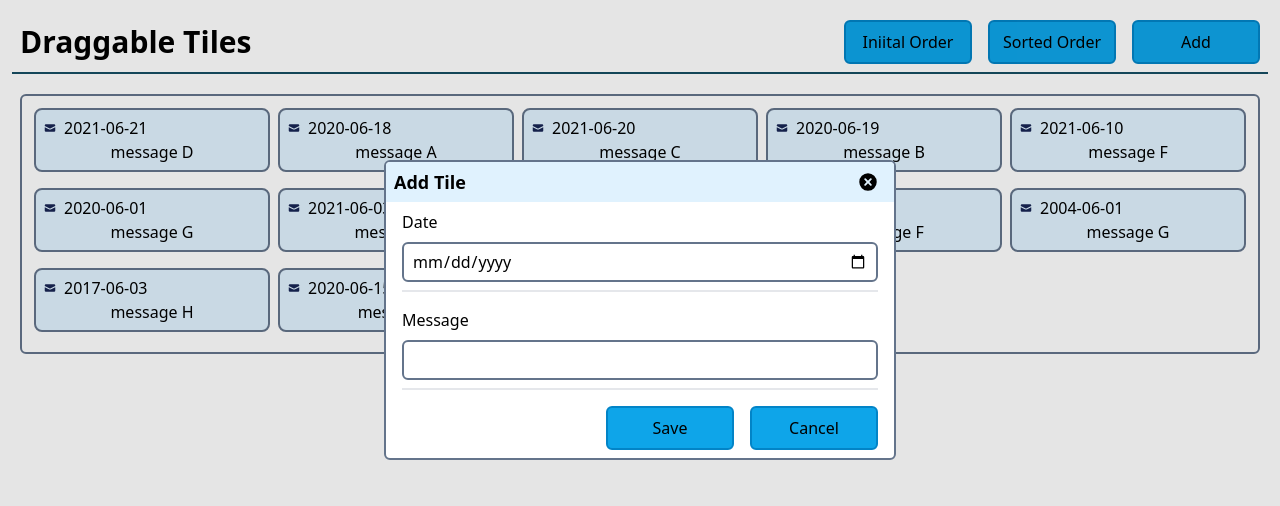
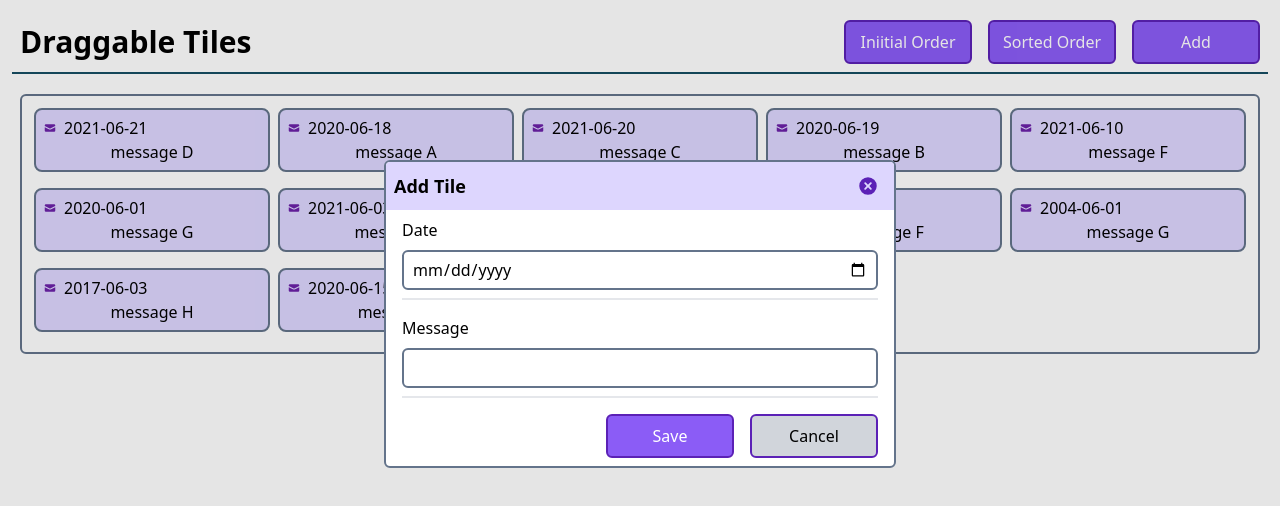
Before and after one commit to abbasmeeran/dndtiles, a React (Vite) app: page / in a window 1280 px wide. Both pictures are taken after a click on the button "Add". Shown: the top 506 px of the page. Built offline with nearby package versions, Linux system fonts and the light colour scheme.

Commit message:
dnd tiles

```diff
--- a/src/Components/Container/index.tsx
+++ b/src/Components/Container/index.tsx
@@ -58,7 +58,7 @@ function Container({ rows = 3, cols = 3 }: Props) {
         </h1>
         <div className="flex md:flex-row flex-col items-stretch">
           <button id="init" onClick={reset} className="button">
-            Iniital Order
+            Iniitial Order
           </button>
           <button id="order" onClick={orderMessages} className="button">
             Sorted Order
--- a/src/Components/Tile/index.tsx
+++ b/src/Components/Tile/index.tsx
@@ -59,7 +59,7 @@ function Tile({ value, index, onMove }: Props) {
       onDragLeave={onDragLeave}
     >
       <div className="ml-2 flex justify-start">
-        <EnvelopeIcon className="size-3 text-blue-950 mr-2 text-wrap self-center" />
+        <EnvelopeIcon className="size-3 text-purple-800 mr-2 text-wrap self-center" />
         <div>{date}</div>
       </div>
       <div className="flex justify-center text-wrap">{message}</div>
--- a/src/Components/TileForm/index.tsx
+++ b/src/Components/TileForm/index.tsx
@@ -71,11 +71,11 @@ function TileForm({ dialogRef, onSave }: Props) {
       ref={dialogRef}
       className="mx-auto my-40 app-border rounded-md md:w-[40%] w-[100%]"
     >
-      <div className="bg-sky-100 h-10 flex items-center p-2 ">
+      <div className="bg-violet-200 h-12 flex items-center p-2 ">
         <h1 className="font-bold text-lg flex-1">Add Tile</h1>
         <button className="flex-1 justify-items-end m-2">
           <XCircleIcon
-            className="size-5 cursor-pointer"
+            className="size-5 cursor-pointer text-violet-800"
             onClick={(e: React.MouseEvent) => {
               e.preventDefault();
               toggleDialog(false);
@@ -115,7 +115,10 @@ function TileForm({ dialogRef, onSave }: Props) {
           <button onClick={onSaveClick} className="button w-20">
             Save
           </button>
-          <button onClick={onCancel} className="button w-20">
+          <button
+            onClick={onCancel}
+            className="button w-20 bg-gray-300 text-black"
+          >
             Cancel
           </button>
         </div>
--- a/src/Components/message.ts
+++ b/src/Components/message.ts
@@ -2,7 +2,7 @@ export type Message = Record<"date" | "message", string>;
 
 export type MessagesByYear = { [key: number]: Message[] };
 
-export const input: Message[] = [
+const input: Message[] = [
   { date: "2021-06-21", message: "message D" },
   { date: "2020-06-18", message: "message A" },
   { date: "2021-06-20", message: "message C" },
@@ -18,7 +18,7 @@ export const input: Message[] = [
 ];
 
 export function getMessages() {
-  return [...input];
+  return JSON.parse(JSON.stringify(input));
 }
 
 export function orderMessagesByDate(messages: Message[]) {
@@ -26,7 +26,7 @@ export function orderMessagesByDate(messages: Message[]) {
   orderedMessages.sort((msg1, msg2) => {
     const date1 = new Date(msg1.date);
     const date2 = new Date(msg2.date);
-    return date1.getTime() - date2.getTime();
+    return date2.getTime() - date1.getTime();
   });
   return orderedMessages;
 }
--- a/src/index.css
+++ b/src/index.css
@@ -4,15 +4,15 @@
 
 @layer components {
   :root {
-    --drop-color: theme("colors.sky.500");
-    --tile-border-color: theme("colors.stone.700");
-    --tile-bg-color: theme("colors.sky.100");
+    --drop-color: theme("colors.violet.700");
+    --tile-border-color: theme("colors.violet.800");
+    --tile-bg-color: theme("colors.violet.200");
   }
   .button {
-    @apply bg-sky-500 p-2 rounded-md font-medium m-2 min-w-32 border-2 border-sky-600;
+    @apply bg-violet-500 p-2 rounded-md font-medium m-2 min-w-32 border-2 border-violet-800 text-white;
   }
   .tile {
-    @apply border-2 app-border rounded-lg flex flex-col justify-center h-16 mb-2 bg-sky-100 cursor-pointer;
+    @apply border-2 app-border rounded-lg flex flex-col justify-center h-16 mb-2 bg-violet-200 cursor-pointer;
   }
 
   .tiles-grid {
```
